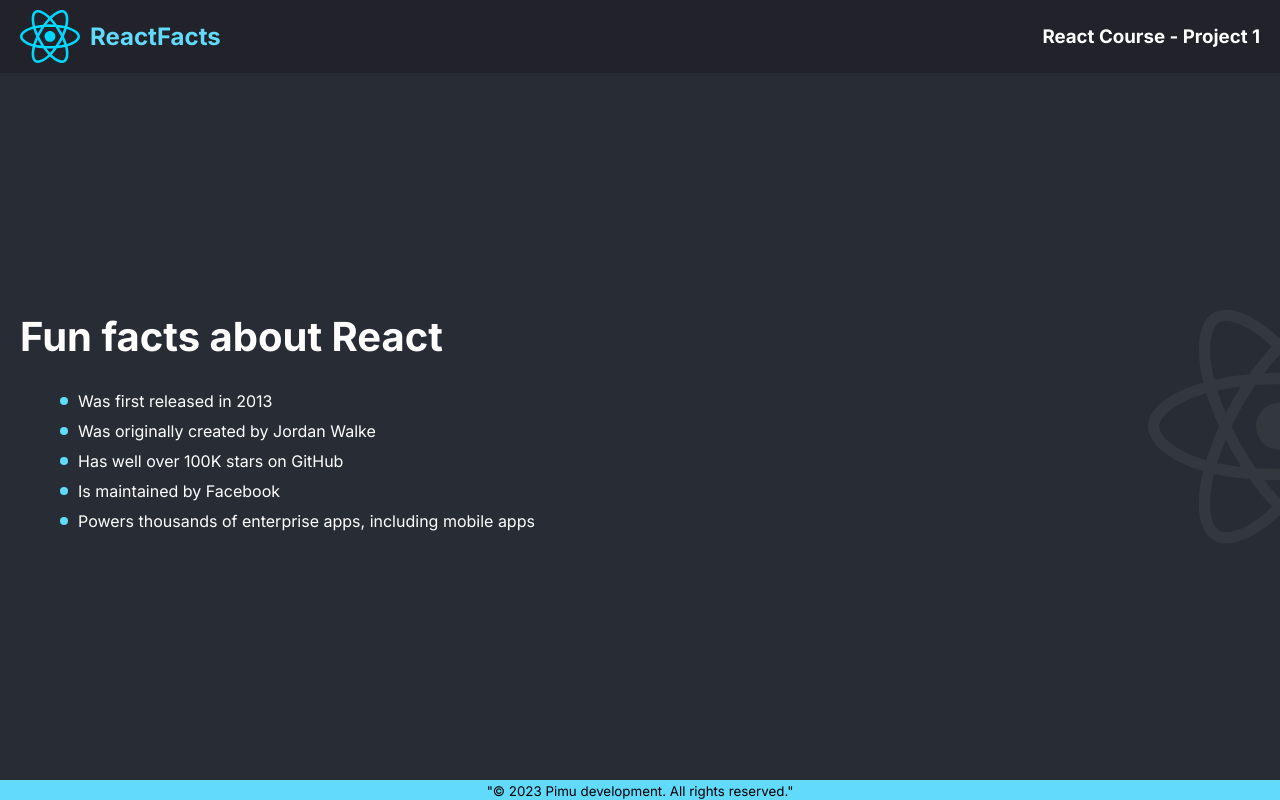
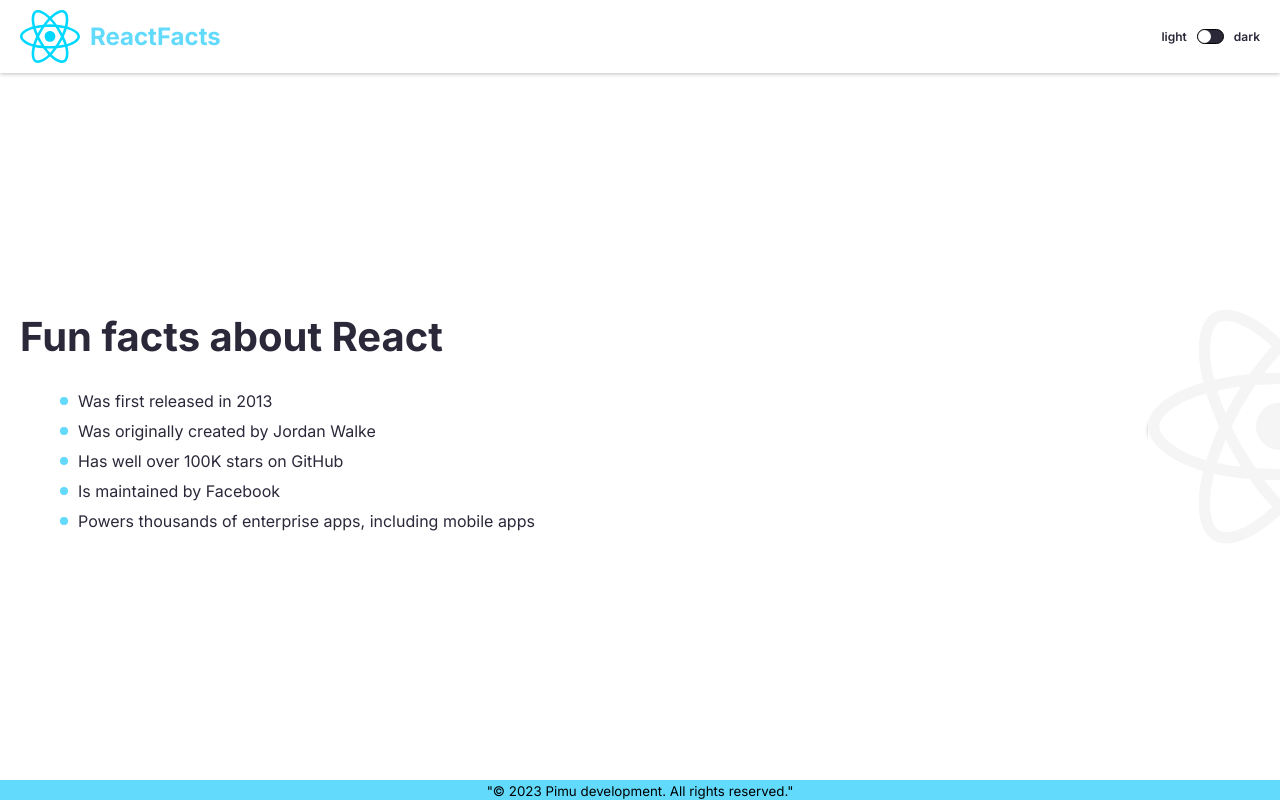
Before and after one commit to Mashha/reactOne-scrimba, a React (Vite) app: page / in a window 1280 px wide. Built offline with nearby package versions, Linux system fonts and the light colour scheme.

Commit message:
added light/dark theme

```diff
--- a/src/App.css
+++ b/src/App.css
@@ -20,43 +20,46 @@ body {
 
 header {
   padding: 10px 0;
-  box-shadow: 0 0 4px 0 rgba(0, 0, 0, 0.2);
-  background-color: #21222a;
+  box-shadow: 0px 1px 4px rgba(0, 0, 0, 0.25);
+  background-color: #fff;
+  z-index: 1;
+  transition: all 0.3s ease;
 }
 
-.container {
+main {
   display: flex;
   flex-direction: column;
   justify-content: center;
   gap: 10px;
   padding: 20px;
   flex: 1;
-  background-color: #282d35;
-  color: white;
-  background-image: url("./assets/reactjs-icon.png");
+  background-color: #fff;
+  background-image: url("./assets/reactjs-icon-light.png");
   background-repeat: no-repeat;
   background-position: right;
+  color: #2b283a;
+  transition: all 0.3s ease;
 }
 
-.container h1 {
+main h1 {
   font-size: 40px;
   margin: 0 0 20px 0;
   font-weight: 700;
 }
 
-.container ul {
+main ul {
   padding-left: 40px;
   list-style: none;
 }
 
-.container ul li {
+main ul li {
   font-weight: 400;
   padding-bottom: 10px;
   display: flex;
   align-items: center;
 }
 
-.container ul li::before {
+main ul li::before {
   content: "";
   background-color: #61dafb;
   font-weight: bold;
@@ -86,11 +89,67 @@ header {
 
 .nav .right {
   align-self: center;
-  color: white;
+  color: #2b283a;
   font-weight: 600;
+}
+
+.toggler {
+  display: flex;
+}
+
+.toggler p {
+  font-size: 12px;
+  font-weight: 600;
+}
+
+.toggler-slider {
+  width: 25px;
+  height: 13px;
+  background-color: #2b283a;
+  border-radius: 50px;
+  cursor: pointer;
+  display: flex;
+  justify-content: flex-start;
+  align-items: center;
+  border: 1px solid black;
+  box-sizing: content-box;
+  margin-inline: 10px;
+}
+
+.toggler-circle {
+  width: 13px;
+  height: 13px;
+  background-color: #fff;
+  border-radius: 50%;
 }
 
 footer {
   background-color: #61dafb;
   text-align: center;
 }
+
+/*  dark mode */
+
+header.dark {
+  background-color: #21222a;
+}
+
+main.dark {
+  background-color: #282d35;
+  color: #fff;
+  background-image: url("./assets/reactjs-icon-dark.png");
+}
+
+header.dark .toggler-slider {
+  justify-content: flex-end;
+  background-color: #fff;
+  border: 1px solid #fff;
+}
+
+header.dark .toggler-circle {
+  background-color: #282d35;
+}
+
+header.dark .toggler p {
+  color: #fff;
+}
--- a/src/App.jsx
+++ b/src/App.jsx
@@ -1,13 +1,22 @@
+import React from "react";
 import "./App.css";
 import Header from "./components/Header";
 import MainComponent from "./components/MainComponent";
 import Footer from "./components/Footer";
 
 export function App() {
+  // state needs to be raise to the parent so both children can use it
+
+  const [isDark, setIsDark] = React.useState(false);
+
+  function toggleDarkMode() {
+    setIsDark((prevTheme) => !prevTheme);
+  }
+
   return (
     <>
-      <Header />
-      <MainComponent />
+      <Header darkMode={isDark} toggleDarkMode={toggleDarkMode} />
+      <MainComponent darkMode={isDark} />
       <Footer />
     </>
   );
--- a/src/components/Header.jsx
+++ b/src/components/Header.jsx
@@ -1,16 +1,20 @@
 import logo from "../assets/react.svg";
 
-export default function Header() {
+export default function Header(props) {
   return (
     <>
-      <header>
+      <header className={props.darkMode ? "dark" : ""}>
         <nav className="nav">
           <div className="left">
-          <img src={logo} alt="logo" />
-          <h1>ReactFacts</h1>
+            <img src={logo} alt="logo" />
+            <h1>ReactFacts</h1>
           </div>
-          <div className="right">
-            <h3>React Course - Project 1</h3>
+          <div className="right toggler">
+            <p className="toggler-light">light</p>
+            <div className="toggler-slider" onClick={props.toggleDarkMode}>
+              <div className="toggler-circle"></div>
+            </div>
+            <p className="toggler-dark">dark</p>
           </div>
         </nav>
       </header>
--- a/src/components/MainComponent.jsx
+++ b/src/components/MainComponent.jsx
@@ -1,6 +1,6 @@
-export default function MainComponent() {
+export default function MainComponent(props) {
   return (
-    <div className="container">
+    <main className={props.darkMode ? "dark" : ""}>
       <h1>Fun facts about React</h1>
       <ul>
         <li>Was first released in 2013</li>
@@ -9,6 +9,6 @@ export default function MainComponent() {
         <li>Is maintained by Facebook</li>
         <li>Powers thousands of enterprise apps, including mobile apps</li>
       </ul>
-    </div>
+    </main>
   );
 }
```
Also changed, not shown: src/assets/reactjs-icon-dark.png (renamed from src/assets/reactjs-icon.png), src/assets/reactjs-icon-light.png (added).
